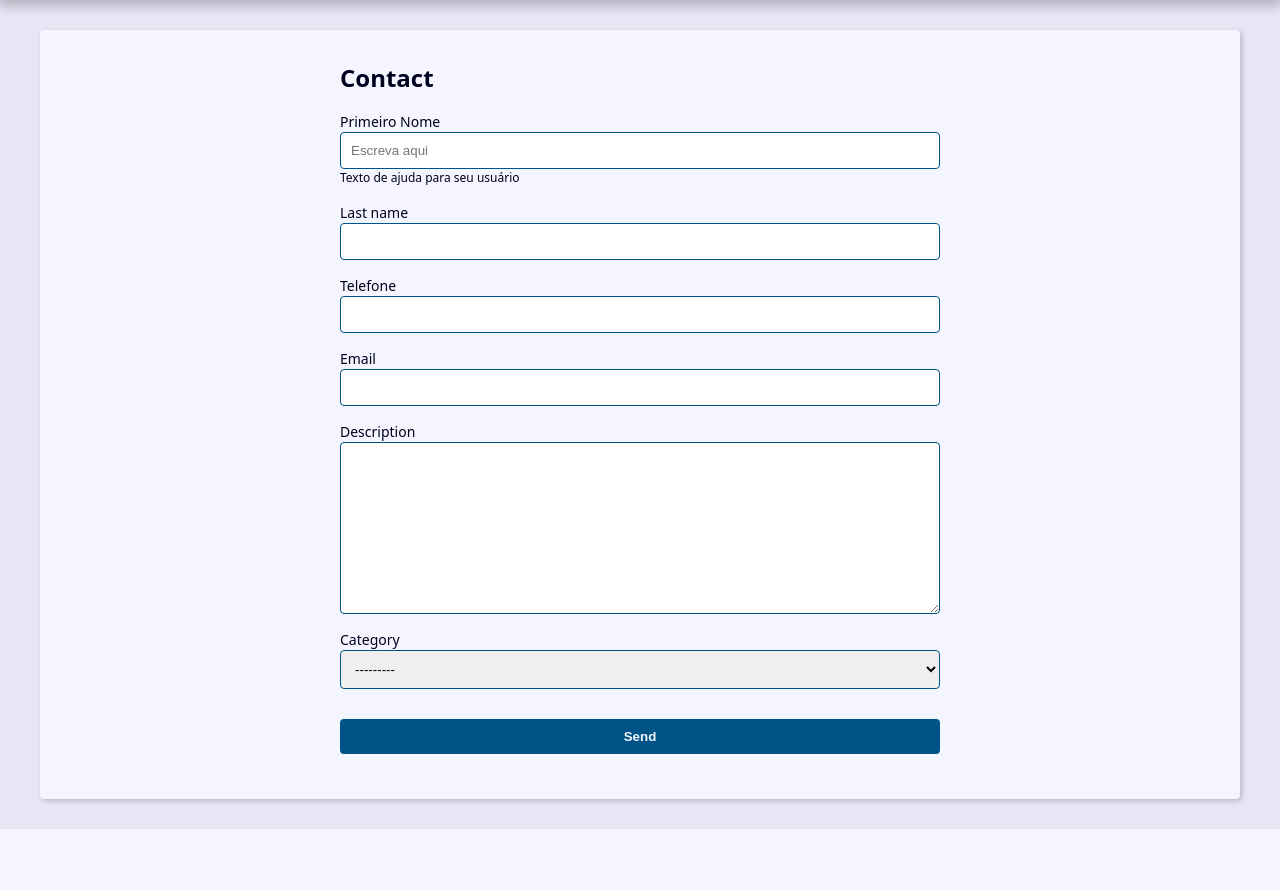
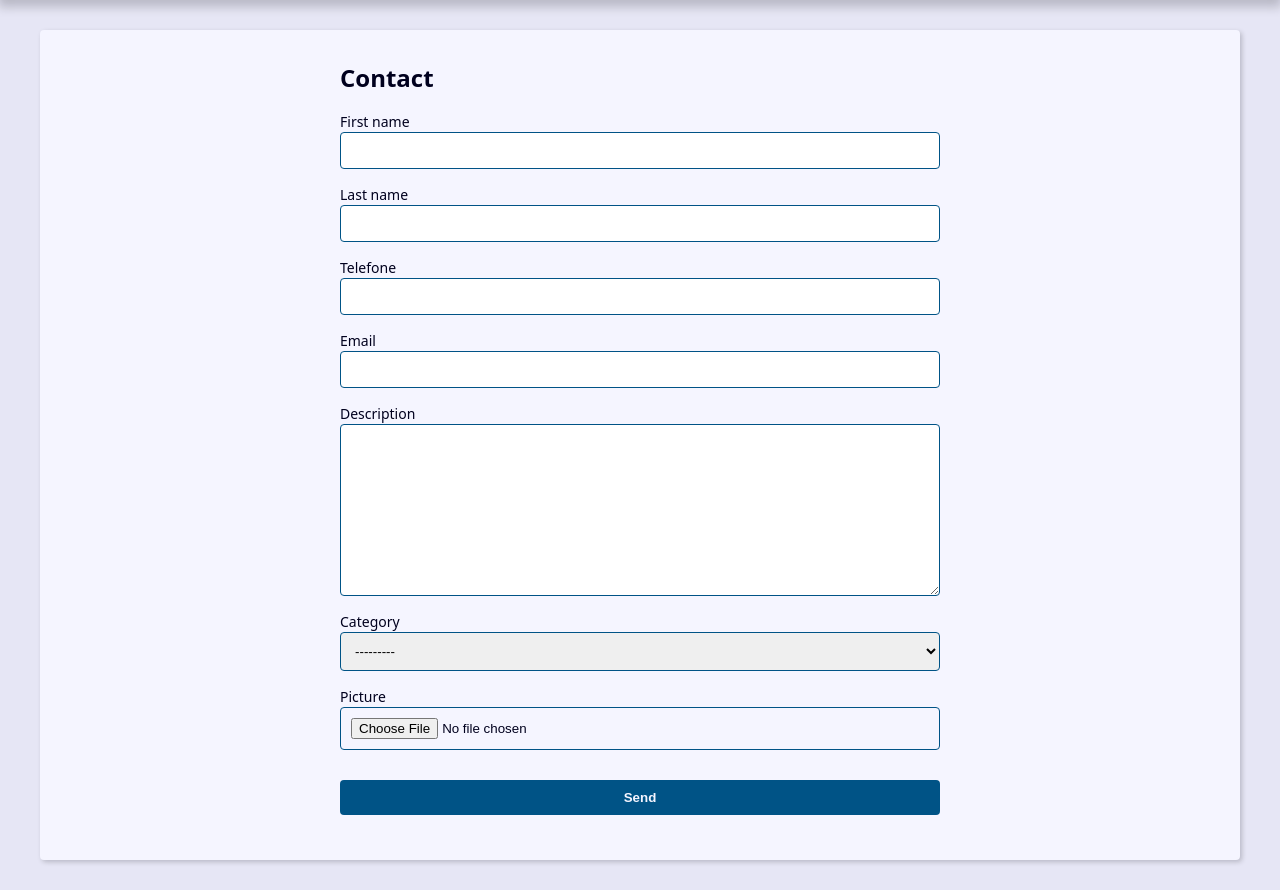
Before and after one commit to gnecco-bot/PROJETO-AGENDA-DJANGO, a Django app: template contact/templates/contact/create.html in a window 1280 px wide. Shown: the part 239-1129 px from the top of the page. Before the commit the page ends 1068 px from the top, so only its background shows below. Run offline with Django 5.2, Linux system fonts and the light colour scheme; the template is opened without the code that fills it: values that come from a table or form of the project are taken from there, others are empty; parts of the project's set-up code (start-up, migrations or seed data) failed here and were passed over.

Commit message:
adicionando imagem ao contato

```diff
--- a/contact/forms.py
+++ b/contact/forms.py
@@ -3,42 +3,21 @@ from django.core.exceptions import ValidationError
 from . import models
 
 class ContactForm(forms.ModelForm):
-    # Exemplo de como customizar widgets via declaração de campo
-    first_name = forms.CharField(
-        widget=forms.TextInput(
+    picture = forms.ImageField(
+        widget=forms.FileInput(
             attrs={
-                'class': 'classe-a classe-b',
-                'placeholder': 'Escreva aqui',
+                'accept': 'image/*',
             }
-        ),
-        label='Primeiro Nome',
-        help_text='Texto de ajuda para seu usuário',
+        )
     )
-
-
-    def __init__ (self, *args, **kwargs):
-        super().__init__(*args, **kwargs)
-
-        # Exemplo de como customizar widgets via __init__
-        # self.fields['first_name'].widget.attrs.update({
-        #     'class': 'classe-a classe-b',
-        #     'placeholder': 'Escreva aqui 2',
-        # })
 
     class Meta:
         model = models.Contact
         fields = (
-            'first_name', 'last_name', 'phone', 'email', 'description', 'category',
+            'first_name', 'last_name', 'phone',
+            'email', 'description', 'category',
+            'picture',
             )
-        # Exemplo de como customizar widgets via Meta
-        # widgets = {
-        #     'first_name': forms.TextInput(
-        #         attrs={
-        #             'class': 'classe-a classe-b',
-        #             'placeholder': 'Escreva aqui',
-        #         }
-        #     )
-        # }
 
     def clean(self):
         cleaned_data = self.cleaned_data
--- a/contact/templates/contact/contact.html
+++ b/contact/templates/contact/contact.html
@@ -11,6 +11,12 @@
         <p><b>Created Date:</b> {{ contact.created_date }} </p>
         <p><b>Description:</b> {{ contact.description }} </p>
         <p><b>Category:</b> {{ contact.category.name }} </p>
+
+        {% if contact.picture %}
+            <p>
+                <img src="{{ contact.picture.url }}" alt="{{ contact.first_name }} {{ contact.last_name}}">
+            </p>
+        {% endif %}
 
         <div class="contact-links">
             <a class="btn btn-link" href="{% url 'contact:update' contact.id %}">Update</a>
--- a/contact/templates/contact/create.html
+++ b/contact/templates/contact/create.html
@@ -23,8 +23,14 @@
           {% if field.help_text %}
           <p class="help-text"> {{ field.help_text }} </p>
           {% endif %}
+        </div>
 
-        </div>
+        {% if field.name == 'picture' and field.value.url %}
+          <div class="form-group-separator">
+            <img src="{{ field.value.url }}" alt="Current Picture" class="current-picture">
+          </div>
+        {% endif %}
+
        {% endfor %}
       </div>
 
--- a/contact/views/contact_forms.py
+++ b/contact/views/contact_forms.py
@@ -8,7 +8,7 @@ def create(request):
     form_action = reverse('contact:create')
 
     if request.method == 'POST':
-        form = ContactForm(request.POST)
+        form = ContactForm(request.POST, request.FILES)
 
         context = {
             'form':form,
@@ -42,7 +42,7 @@ def update(request, contact_id):
     form_action = reverse('contact:update', args=(contact_id,))
 
     if request.method == 'POST':
-        form = ContactForm(request.POST, instance=contact)
+        form = ContactForm(request.POST, request.FILES, instance=contact)
 
         context = {
             'form':form,
```
